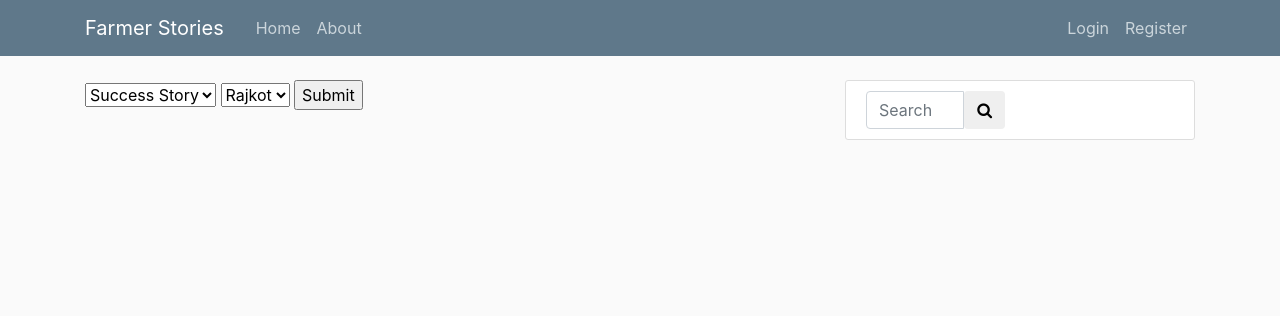
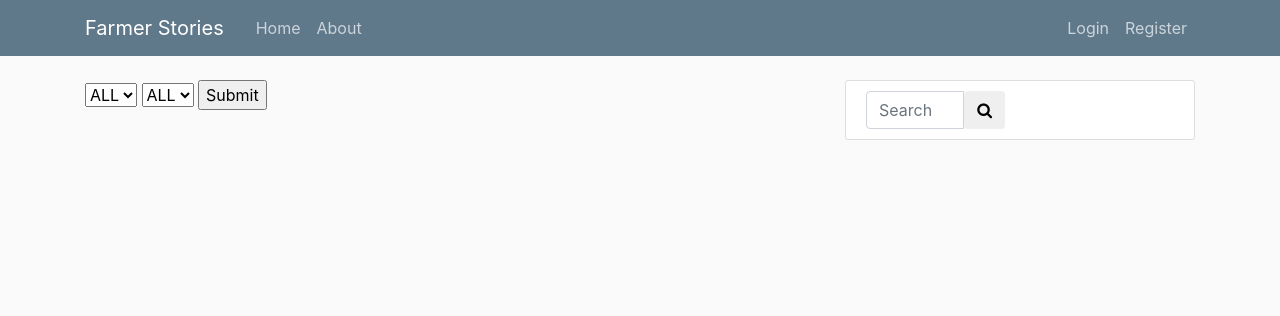
Before and after one commit to krinish291/Farmer_portal, a Django app: page / in a window 1280 px wide. Shown: the top 316 px of the page. Run offline with Django 3.2, Linux system fonts and the light colour scheme; data that the repository does not hold is empty; some libraries are stand-ins or nearby versions.

Commit message:
added new featurs

```diff
--- a/Farmer_portal/blog/templates/blog/home.html
+++ b/Farmer_portal/blog/templates/blog/home.html
@@ -1,17 +1,21 @@
 {% extends "blog/base.html" %}
 {% block content %}
   <form action="/typecon/" method="POST">{% csrf_token %}
-  <select name="type">
-    <option name="Success Story">Success Story</option>
-    <option name="blog">Blog</option>
+
+  <select name="location">
+    <option name="ALL">ALL</option>
+    {% for l in location %}
+    <option name="{{l.location}}">{{l.location}}</option>
+    {% endfor %}
   </select>
-  <select name="location">
-    <option name="Rajkot">Rajkot</option>
-    <option name="Ahmadabad">ahm</option>
+  <select name="cat">
+    <option name="ALL">ALL</option>
+    {% for l in cat %}
+    <option name="{{l.category}}">{{l.category}}</option>
+    {% endfor %}
   </select>
   <input type="submit" />
   </form>
-
 {% for post in posts %}
     <div id="myTable">
         <article  class="media content-section">
--- a/Farmer_portal/blog/views.py
+++ b/Farmer_portal/blog/views.py
@@ -15,11 +15,28 @@ from django.views.generic import (
 )
 
 def typecon(request):
-    ty=request.POST.get('type','')
+    cat=request.POST.get('cat','')
     loc=request.POST.get('location','')
     data ={}
-    context = {
-        'posts': Post.objects.filter(location=loc,blogtype=ty) ,
+    if loc=='ALL' and cat=='ALL':
+        context = {
+        'location':Post.objects.values('location').distinct(),
+        'cat':Post.objects.values('category').distinct(),
+        'posts': Post.objects.all(),
+        'data': data,
+        }
+    elif loc!='ALL' and cat=='ALL':
+        context = {
+        'location':Post.objects.values('location').distinct(),
+        'posts': Post.objects.filter(location=loc) ,
+        'cat':Post.objects.values('category').distinct(),
+        'data': data,
+    }
+    else:
+        context = {
+        'location':Post.objects.values('location').distinct(),
+        'posts': Post.objects.filter(category=cat) ,
+        'cat':Post.objects.values('category').distinct(),
         'data': data,
     }
     return render(request, 'blog/home.html', context)
@@ -52,9 +69,11 @@ def home(request):
     else:
         data ={}
     context = {
+        'location':Post.objects.values('location').distinct(),
+        'cat':Post.objects.values('category').distinct(),
         'posts': Post.objects.all(),
         'data': data,
-    }
+        }
     return render(request, 'blog/home.html', context)
 
 class PostListView(ListView):
```
